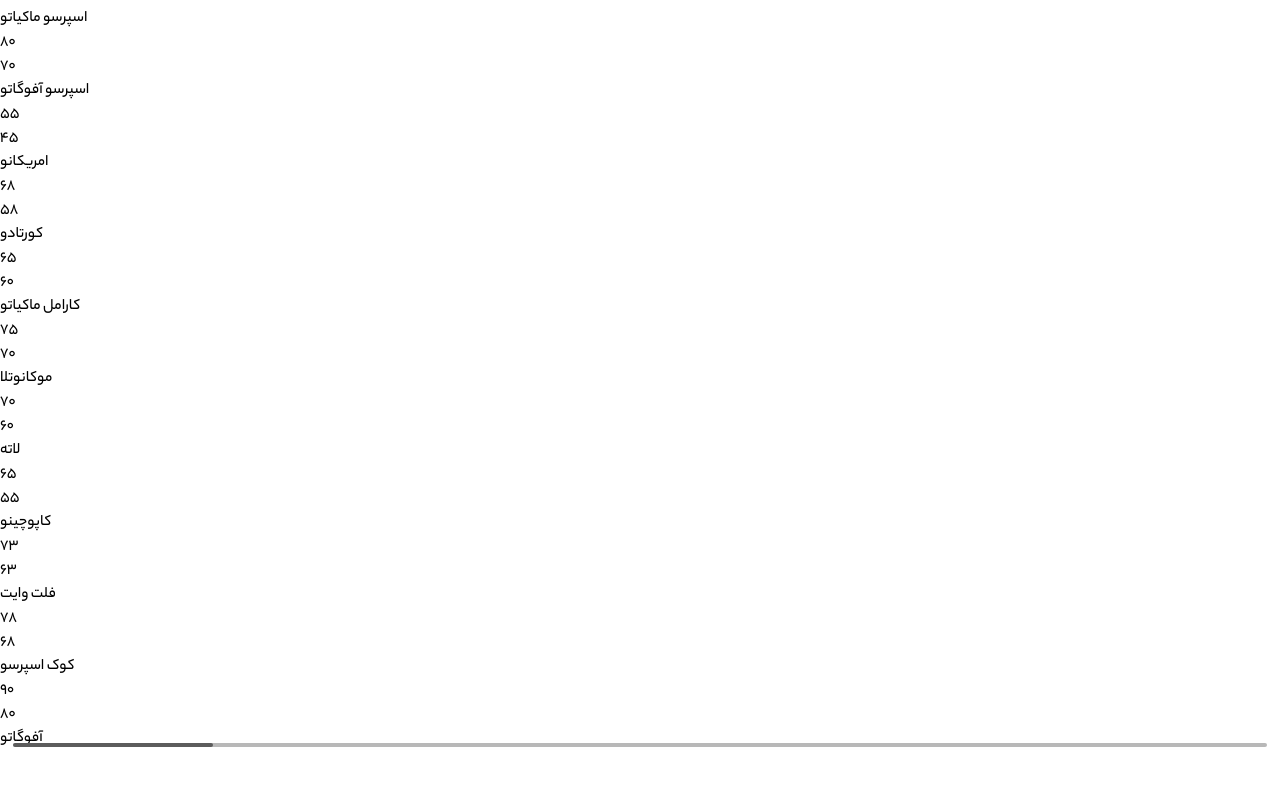
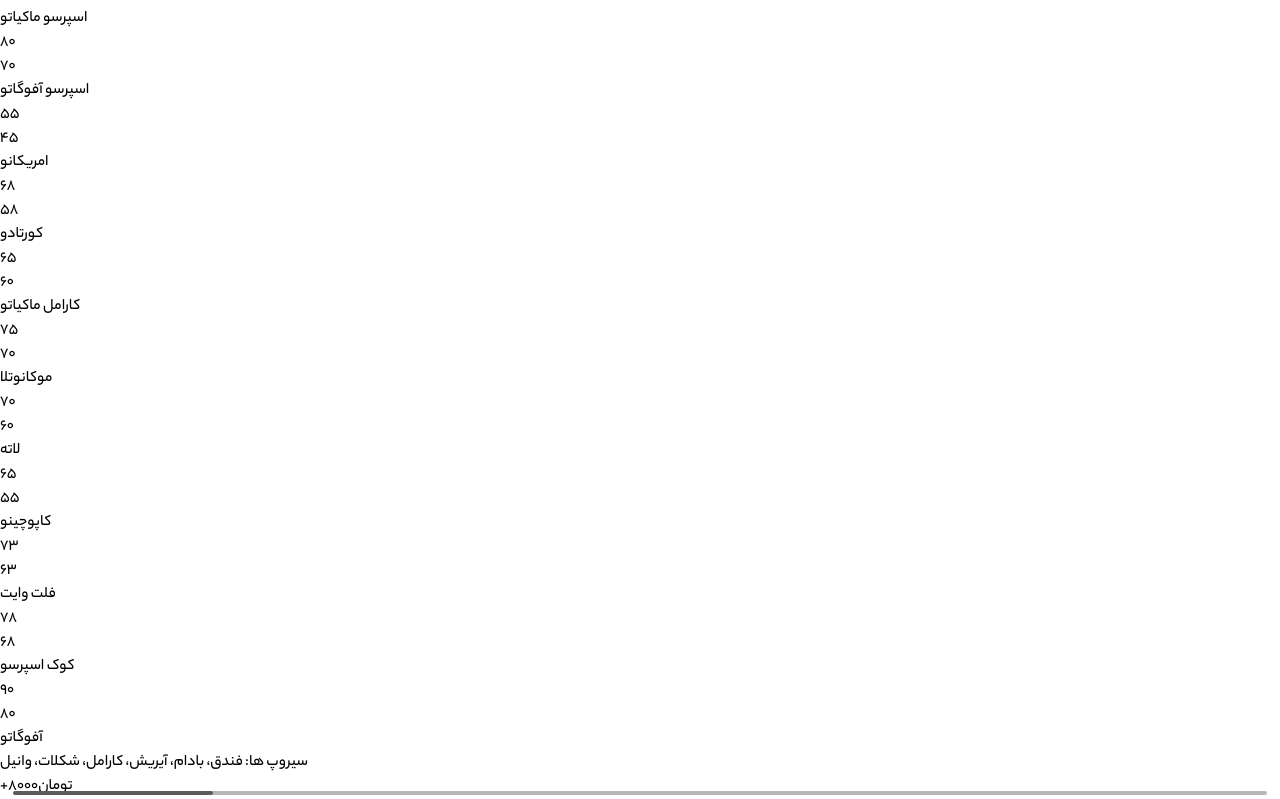
Before and after one commit to mehdiostad/cafemarya, a Next.js app: page / in a window 1280 px wide. Shown: the part 1257-2056 px from the top of the page. Before the commit the page ends 2008 px from the top, so only its background shows below. Built offline with nearby package versions, Linux system fonts and the light colour scheme.

Commit message:
syrup box changed

```diff
--- a/src/components/Menues/CoffeeMenue.jsx
+++ b/src/components/Menues/CoffeeMenue.jsx
@@ -2,6 +2,7 @@
 import React from "react";
 import "react-toastify/dist/ReactToastify.css";
 import Logo from "@/components/Logo";
+import CamkasCoffeeBar from "../CamkasCoffeeBar";
 
 import CoffeeItems from "@/components/MenueItems/CoffeeItems";
 import logo from "../../../public/heart.png";
@@ -17,6 +18,9 @@ const CoffeeMenue = () => {
         <div className="-mt-8">
           <CoffeeItems />
         </div>
+        <div className="ml-5 ">
+          <CamkasCoffeeBar />
+        </div>
       </div>
     </div>
   );
--- a/src/components/Menues/NoneRangeCoffeeMenue.jsx
+++ b/src/components/Menues/NoneRangeCoffeeMenue.jsx
@@ -4,7 +4,6 @@ import Logo from "../Logo";
 import CoffeeItems from "../MenueItems/CoffeeItems";
 import iceCoffeIcon from "../../../public/coffee-beans.png";
 import NoneRangeCoffees from "../MenueItems/NoneRangeCoffees";
-import CamkasCoffeeBar from "../CamkasCoffeeBar";
 import logo from "../../../public/heart.png";
 import Instagram from "../../../public/instagram.png";
 const IceCoffeeMenue = ({ isReRender }) => {
@@ -19,9 +18,7 @@ const IceCoffeeMenue = ({ isReRender }) => {
         <div className="-mt-8">
           <NoneRangeCoffees isReRender={isReRender} />
         </div>
-        <div className="ml-8 ">
-          <CamkasCoffeeBar />
-        </div>
+
         <div className="absolute bottom-4 animate-bounce right-40 ">
           <a href="https://instagram.com/cafemarya" target="_blank">
             <Image src={Instagram} width={30} />
```
